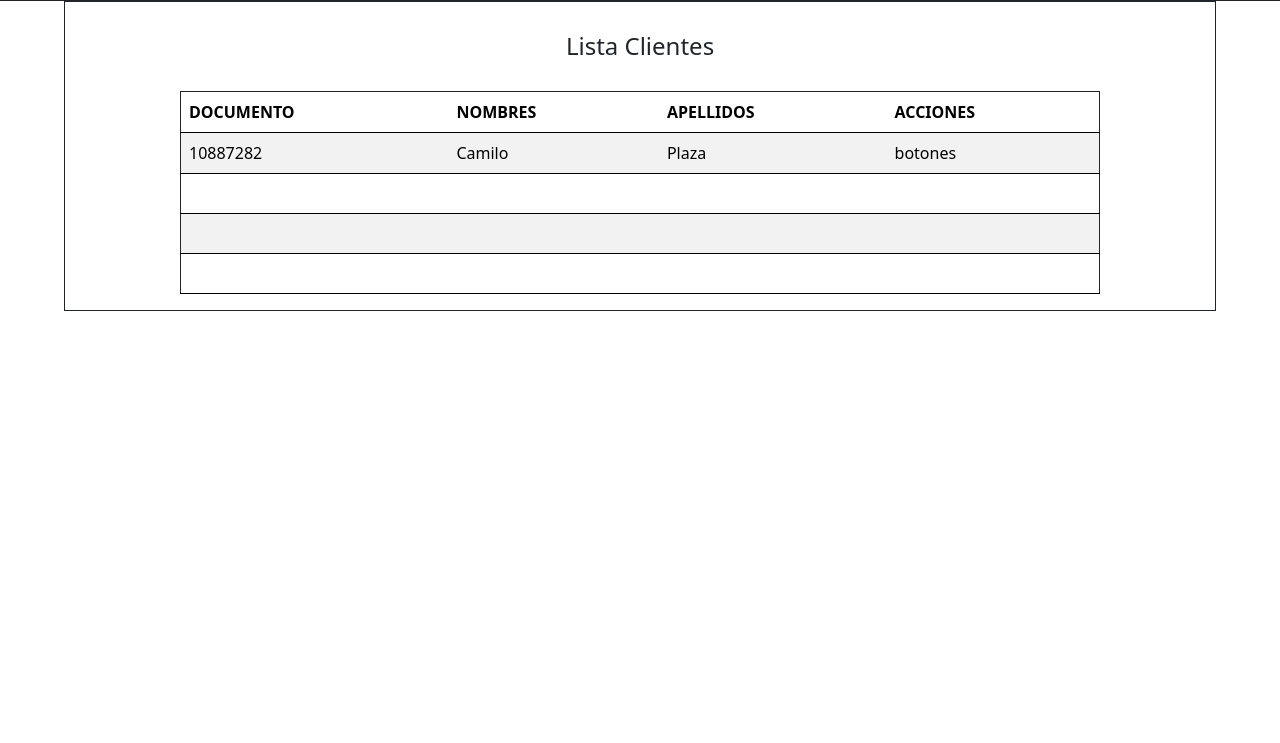
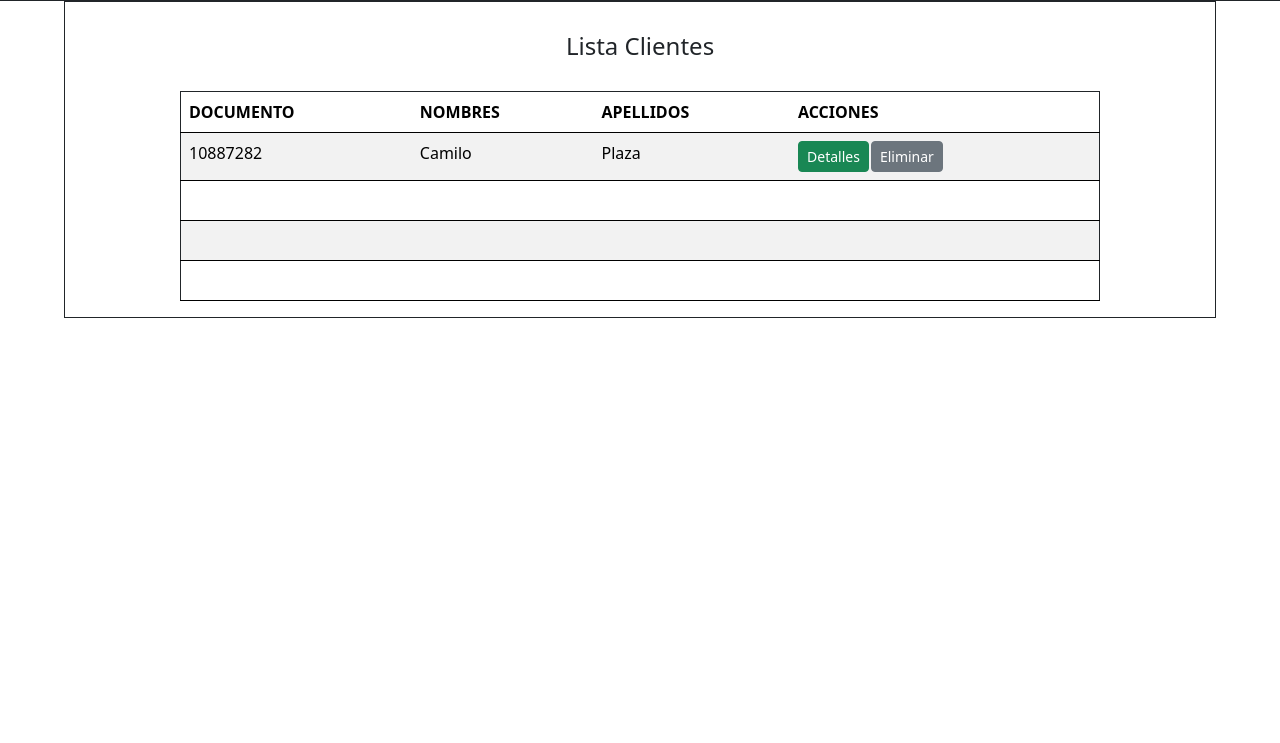
Before and after one commit to CarlosGarcia0006/CarlosGarcia_Repositorio_QuizWeb, a plain HTML site: page Index.html in a window 1280 px wide. Shown: the part 57-800 px from the top of the page. Drawn offline with nearby package versions, Linux system fonts and the light colour scheme.

Commit message:
index completo

```diff
--- a/Index.html
+++ b/Index.html
@@ -6,6 +6,9 @@
     <meta name="viewport" content="width=device-width, initial-scale=1.0">
     <link href="https://cdn.jsdelivr.net/npm/bootstrap@5.3.0-alpha3/dist/css/bootstrap.min.css" rel="stylesheet" integrity="sha384-KK94CHFLLe+nY2dmCWGMq91rCGa5gtU4mk92HdvYe+M/SXH301p5ILy+dN9+nJOZ" crossorigin="anonymous">
     <style>
+        a{
+            margin-right: 2px;
+        }
         tr{
             height: 40px;
         }
@@ -71,7 +74,10 @@
                 <td>10887282</th>
                 <td>Camilo</td>
                 <td>Plaza</td>
-                <td>botones</td>
+                <td>
+                    <a type="button" class="btn btn-success btn-sm" href="./InfoCliente.html">Detalles</button>
+                    <a type="button" class="btn btn-secondary btn-sm" href="#">Eliminar</button>
+                </td>
               </tr>
               <tr>
                 <td></td>
```
